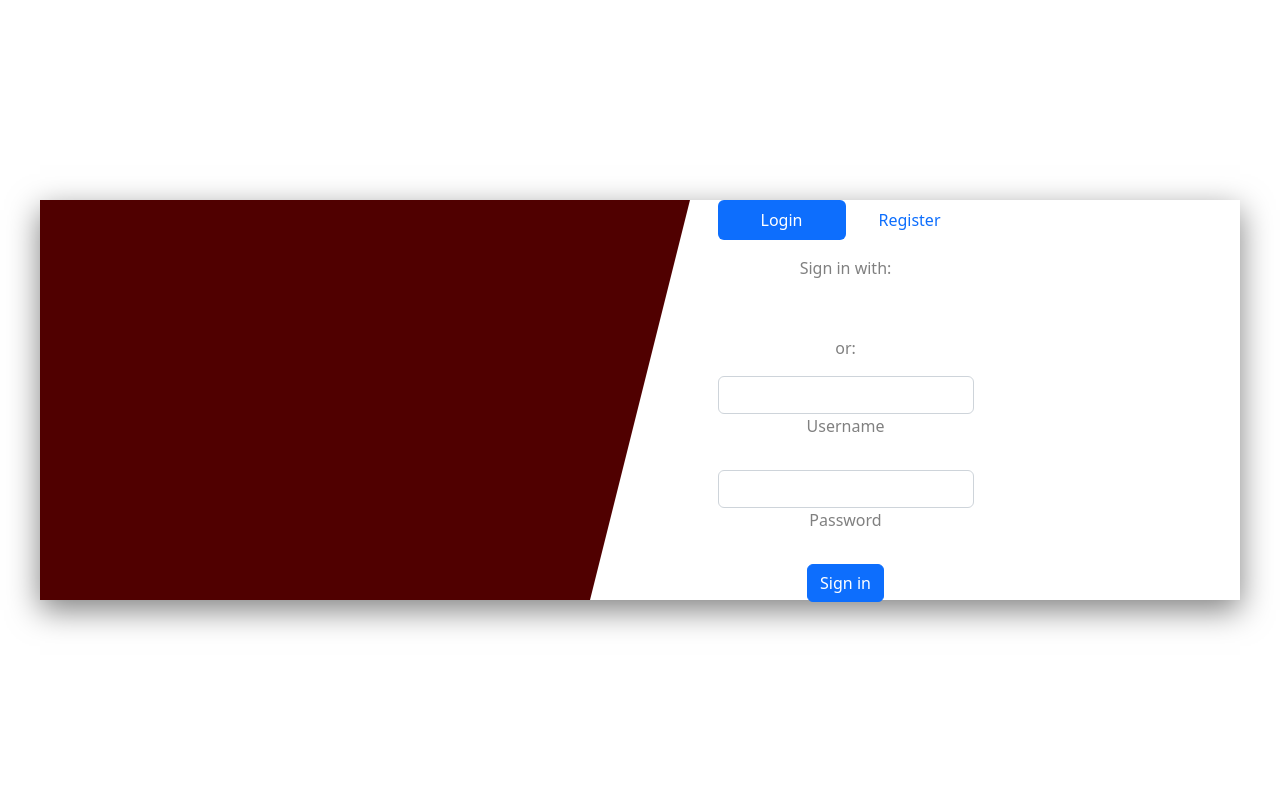
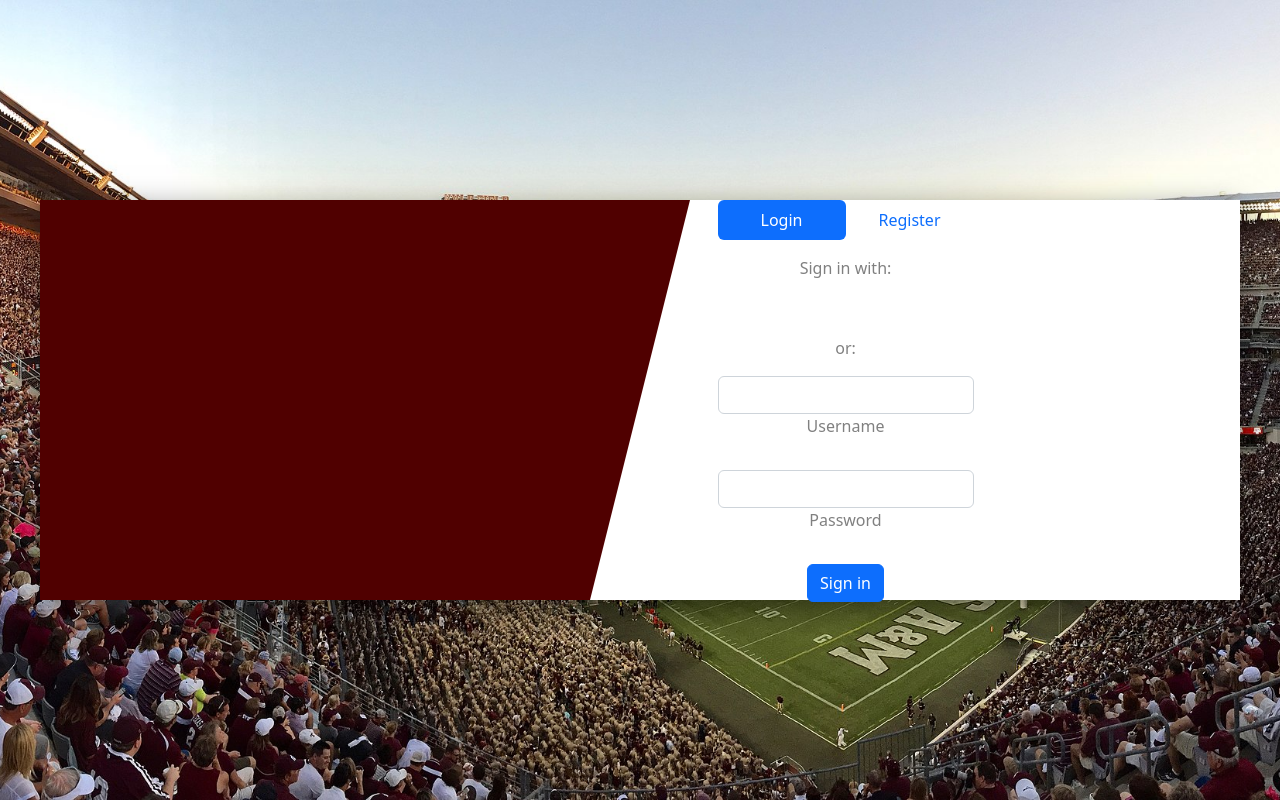
Before and after one commit to CSCE315-F22-Taele/Team-64-Project-3, a React (Create React App) app: page / in a window 1280 px wide. Built offline with nearby package versions, Linux system fonts and the light colour scheme.

Commit message:
Added background image

```diff
--- a/src/App.js
+++ b/src/App.js
@@ -84,6 +84,7 @@ const App = () => {
 
   return(
     <body>
+      <img src={picture} style={myStyle} alt='Kyle Field'/>
       <section class="skewbox">
         <div class="leftSlanted">
           <div>
```
